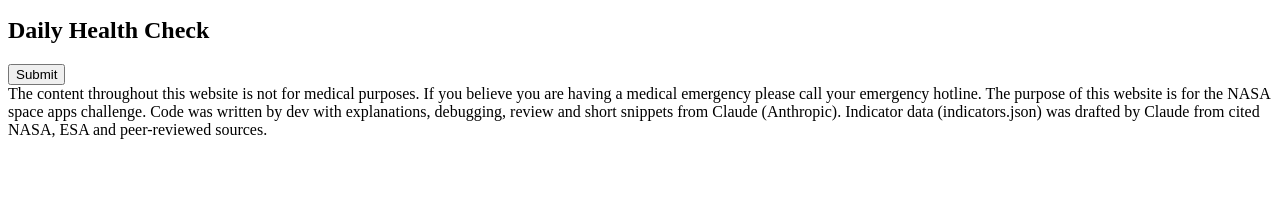
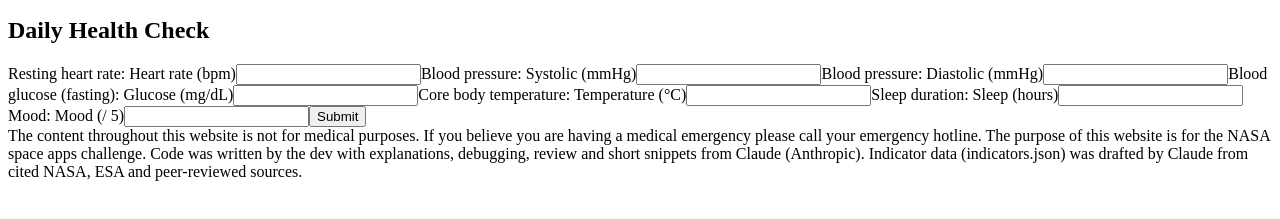
Before and after one commit to Vigonzz/Astra-Health, a plain HTML site: page form.html in a window 1280 px wide. Shown: the part 251-470 px from the top of the page. Drawn offline with nearby package versions, Linux system fonts and the light colour scheme.

Commit message:
Add connection/structure from form and JSON indicator to formhtml

```diff
--- a/form.html
+++ b/form.html
@@ -21,7 +21,7 @@
                     <li><a href="form.html">Health Form</a></li>
                 </ul>
             </nav>
-            Welcome,<span id="astronaut-name"></span>
+            Welcome, <span id="astronaut-name"></span>
         </header>
 
         <main>
@@ -32,7 +32,7 @@
 
         <footer>
             The content throughout this website is not for medical purposes. If you believe you are having a medical emergency please call
-            your emergency hotline. The purpose of this website is for the NASA space apps challenge. Code was written by dev with
+            your emergency hotline. The purpose of this website is for the NASA space apps challenge. Code was written by the dev with
             explanations, debugging, review and short snippets from Claude (Anthropic).
             Indicator data (indicators.json) was drafted by Claude from cited NASA, ESA and peer-reviewed sources.
         </footer>
--- a/js/form.js
+++ b/js/form.js
@@ -1,2 +1,34 @@
 import './header.js'
+import { loadIndicators } from './indicators.js'
+
 console.log('form.js loaded')
+
+// Load the indicators
+const indicators = await loadIndicators();
+
+// Find the form
+const form = document.getElementById('health-form');
+// Grab the health btn
+const submitBtn = document.getElementById('health-btn');
+
+for (const indicator of indicators) {
+    for (const part of indicator.parts) {
+        // Building the label and the input
+        const fieldId = `${indicator.id}-${part.key}`;
+
+        // Create the input
+        const input = document.createElement('input');
+        input.type = 'number';
+        input.id = fieldId;
+        input.name = fieldId;
+        input.step = 'any';
+
+        // Creating the label
+        const label = document.createElement('label');
+        label.textContent = `${indicator.name}: ${part.label} (${indicator.unit})`;
+        label.htmlFor = fieldId
+        // Put the elements on the page
+        form.insertBefore(label, submitBtn);
+        form.insertBefore(input, submitBtn);
+    }
+}
```
Also changed, not shown: index.html (+1 -1 lines).
